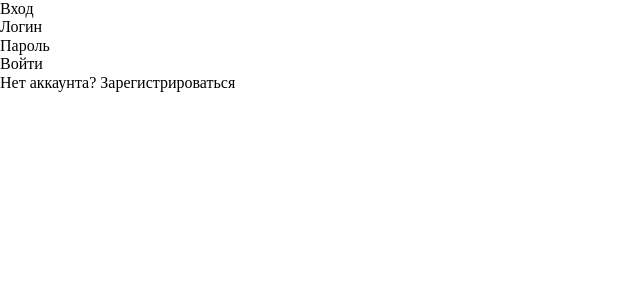
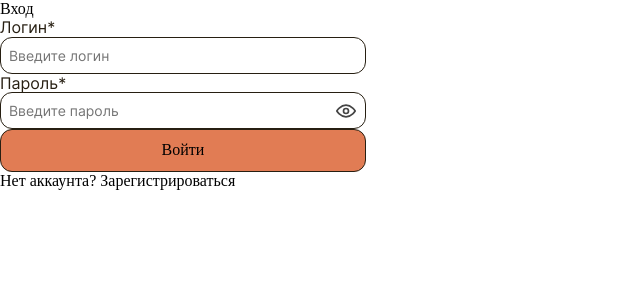
Before and after one commit to Yogafroga/multidisciplinary-project, a Vue app in the folder frontend/: page /login in a window 1280 px wide. Shown: the top 300 px of the page, without its empty margins (0-640 px from the left). Built offline with nearby package versions, Linux system fonts and the light colour scheme; what vue-good-table would draw is missing.

Commit message:
The button, label, and input field components have been created. All components have been added to the login page.

```diff
--- a/frontend/package.json
+++ b/frontend/package.json
@@ -18,6 +18,7 @@
   },
   "devDependencies": {
     "@vitejs/plugin-vue": "^6.0.1",
+    "sass-embedded": "^1.93.3",
     "vite": "^7.1.7"
   }
 }
--- /dev/null
+++ b/frontend/src/components/button.vue
@@ -0,0 +1,100 @@
+<template>
+    <button class="app-button" :class="[
+        variant,
+        { loading, disabled }
+    ]" :disabled="disabled || loading" @click="handleClick">
+        <span v-if="!loading">
+            <slot />
+        </span>
+
+        <img v-else src="../assets/images/loading.svg" class="loader"></img>
+    </button>
+</template>
+
+<script setup>
+const props = defineProps({
+    loading: {
+        type: Boolean,
+        default: false
+    },
+    disabled: {
+        type: Boolean,
+        default: false
+    },
+    variant: {
+        type: String,
+        default: "primary"
+    }
+})
+
+const emit = defineEmits(["click"])
+
+function handleClick(event) {
+    if (!props.loading && !props.disabled) {
+        emit("click", event)
+    }
+}
+</script>
+
+<style scoped lang="scss">
+@use "../assets/styles/variables.scss" as *;
+@use "../assets/styles/base/_typography.scss" as *;
+@use "sass:color";
+
+.app-button {
+    display: flex;
+    justify-content: center;
+    align-items: center;
+
+    width: 366px;
+    height: 43px;
+    padding: 16px 8px;
+    border-radius: 12px;
+
+    border: 1px solid #271F12;
+
+    font-size: 16px;
+    font-weight: $font-weight-regular;
+    transition: 0.25s;
+    user-select: none;
+}
+
+/* ВАРИАНТЫ КНОПКИ */
+.app-button.primary {
+    background-color: $color-headline;
+}
+
+.app-button.primary:hover:not(.disabled):not(.loading) {
+    background-color: color.scale($color-headline, $alpha: -25%);
+}
+
+.app-button.primary:active:not(.disabled):not(.loading) {
+    background-color: $color-background-2;
+}
+
+/* СОСТОЯНИЕ LOADING */
+.app-button.loading {
+    cursor: wait;
+    opacity: 0.8;
+}
+
+/* Кружок загрузки */
+.loader {
+    width: 24px;
+    height: 24px;
+    border-radius: 50%;
+    animation: spin 1.5s linear infinite;
+}
+
+@keyframes spin {
+    to {
+        transform: rotate(360deg);
+    }
+}
+
+/* DISABLED СОСТОЯНИЕ */
+.app-button.disabled {
+    background-color: $color-background-2;
+    cursor: default;
+}
+</style>
--- /dev/null
+++ b/frontend/src/components/input.vue
@@ -0,0 +1,132 @@
+<template>
+    <div class="app-input" :class="[variant, {error: error}]">
+        <div class="input-wrapper">
+            <input
+            :id="id"
+            :type="type === 'password' ? (isVisible ? 'text' : 'password') : type"
+            :placeholder="placeholder"
+            :value="modelValue"
+            @input="updateValue($event.target.value)" />
+
+            <span
+            class="eye"
+            v-if="type === 'password'"
+            @click="toggleVisibility">
+                <svg v-if="!isVisible" xmlns="http://www.w3.org/2000/svg" width="20" height="20" fill="none"
+                    viewBox="0 0 24 24">
+                    <path stroke="#444" stroke-width="2" d="M1 12s4-7 11-7 11 7 11 7-4 7-11 7S1 12 1 12z" />
+                    <circle cx="12" cy="12" r="3" stroke="#444" stroke-width="2" />
+                </svg>
+
+                <svg v-else xmlns="http://www.w3.org/2000/svg" width="20" height="20" fill="none" viewBox="0 0 24 24">
+                    <path stroke="#444" stroke-width="2"
+                        d="M3 3l18 18M10.73 5.08C11.15 5.03 11.57 5 12 5c7 0 11 7 11 7a21.8 21.8 0 0 1-3.17 4.52M6.1 6.1A21.8 21.8 0 0 0 1 12s4 7 11 7c1.86 0 3.53-.44 5-.5" />
+                </svg>
+            </span>
+        </div>
+        <span v-if="error" class="error-message">{{ error }}</span>
+    </div>
+</template>
+
+<script setup>
+import { ref } from 'vue';
+
+    const props = defineProps({
+        modelValue: {
+            type: [String, Number],
+            default: ''
+        },
+        type: {
+            type: String,
+            default: 'text'
+        },
+        placeholder: {
+            type: String,
+            default: ''
+        },
+        error: {
+            type: String,
+            default: ''
+        },
+        variant: {
+            type: String,
+            default: 'primary'
+        },
+        id: {
+            type: String,
+            default: ''
+        }
+    })
+
+    const emit = defineEmits(['update:modelValue'])
+
+    const isVisible = ref(false)
+
+    const toggleVisibility = () => {
+        isVisible.value = !isVisible.value
+    }
+
+    const updateValue = (value) => {
+        emit('update:modelValue', value)
+    }
+</script>
+
+<style scoped lang="scss">
+    @use "../assets/styles/variables.scss" as *;
+    @use "../assets/styles/base/_typography.scss" as *;
+    @use "sass:color";
+
+    .app-input {
+        display: flex;
+        justify-content: flex-start;
+        align-items: flex-start;
+        flex-direction: column;
+    }
+
+    input {
+        width: 366px;
+        height: 37px;
+        padding: 16px 8px;
+        border: 1px solid #271F12;
+        border-radius: 12px;
+        opacity: 1;
+
+        font-size: 14px;
+        font-family: $font-family-primary;
+        font-weight: $font-weight-regular;
+    }
+
+    .input-wrapper {
+        position: relative;
+        width: 366px;
+    }
+
+    .eye {
+        position: absolute;
+        top: 50%;
+        right: 10px;
+        transform: translateY(-50%);
+        cursor: pointer;
+        display: flex;
+        align-items: center;
+    }
+
+    .error-message {
+        display: flex;
+        justify-content: flex-start;
+        align-items: center;
+
+        width: 313px;
+        height: 34px;
+        padding: 10px;
+        color: #CC4E4E;
+
+        text-align: left;
+        vertical-align: center;
+        font-size: $font-size-h6;
+    }
+
+    .app-input.error input {
+        border-color: #CC4E4E;
+    }
+</style>
--- /dev/null
+++ b/frontend/src/components/lable.vue
@@ -0,0 +1,33 @@
+<template>
+    <label :for="forId" class="app-lable">
+        <slot />
+        <span v-if="required" class="required">*</span>
+    </label>
+</template>
+
+<script setup>
+    const props = defineProps({
+        forId: {
+            type: String,
+            default: ''
+        },
+        required: {
+            type: Boolean,
+            default: false
+        },
+    });
+</script>
+
+<style scoped lang="scss">
+    @use "../assets/styles/variables.scss" as *;
+    @use "../assets/styles/base/_typography.scss" as *;
+
+    .app-lable {
+        display: block;
+
+        font-family: $font-family-primary;
+        font-size: 16px;
+        font-weight: $font-weight-regular;
+        color: $text-color-primary;
+    }
+</style>
--- a/frontend/src/views/LoginView.vue
+++ b/frontend/src/views/LoginView.vue
@@ -6,18 +6,23 @@
 
       <form @submit.prevent="handleLogin">
         <div class="field">
-          <label>Логин</label>
-          <input v-model="form.username" type="text" required />
+          <Label for-id="username" required>Логин</Label>
+          <Input id="username" v-model="form.username" type="email" :error="errors.usernameError"  placeholder="Введите логин" required />
         </div>
 
         <div class="field">
-          <label>Пароль</label>
-          <input v-model="form.password" type="password" required />
+          <Label for-id="password" required>Пароль</Label>
+          <Input id="password" v-model="form.password" type="password" :error="errors.passwordError" placeholder="Введите пароль" required />
         </div>
-
-        <button type="submit" :disabled="loading">
-          {{ loading ? 'Вход...' : 'Войти' }}
-        </button>
+        <Button
+          tupe="button"
+          variant="primary"
+          :loading="loading"
+          :disabled="loading"
+          @click="handleLogin"
+          >
+          Войти
+        </Button>
       </form>
 
       <p v-if="error" class="error">{{ error }}</p>
@@ -34,6 +39,10 @@
 import { ref } from 'vue';
 import { useRouter } from 'vue-router';
 import { useAuthStore} from "../stores/auth.js";
+import Button from '../components/button.vue';
+import Input from '../components/input.vue';
+import Label from '../components/lable.vue';
+
 
 const router = useRouter();
 const auth = useAuthStore();
@@ -43,10 +52,35 @@ const form = ref({
   password: '',
 });
 
+const errors = ref({
+  usernameError: '',
+  passwordError: ''
+});
+
 const loading = ref(false);
 const error = ref('');
 
 const handleLogin = async () => {
+
+  errors.value.usernameError = '';
+  errors.value.passwordError = '';
+  error.value = '';
+
+  let hasError = false;
+  if(!form.value.username) {
+    errors.value.usernameError = 'Введите логин';
+    hasError = true;
+  }
+
+  if(!form.value.password) {
+    errors.value.passwordError = 'Введите пароль';
+    hasError = true;
+  }
+
+  if (hasError) {
+    return;
+  }
+
   loading.value = true;
   error.value = '';
 
```
Also changed, not shown: frontend/src/assets/images/loading.svg (added), 1 other file (tests, documents, lock files or other folders).
